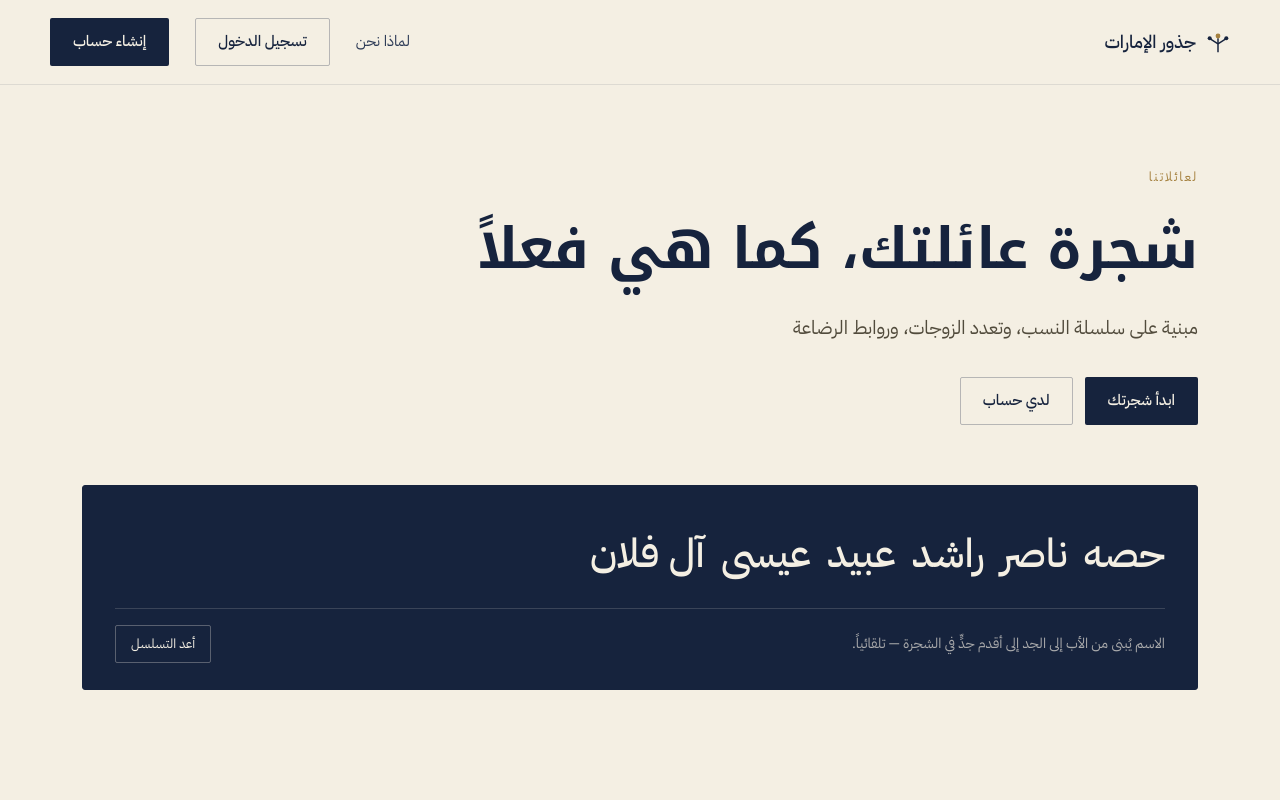
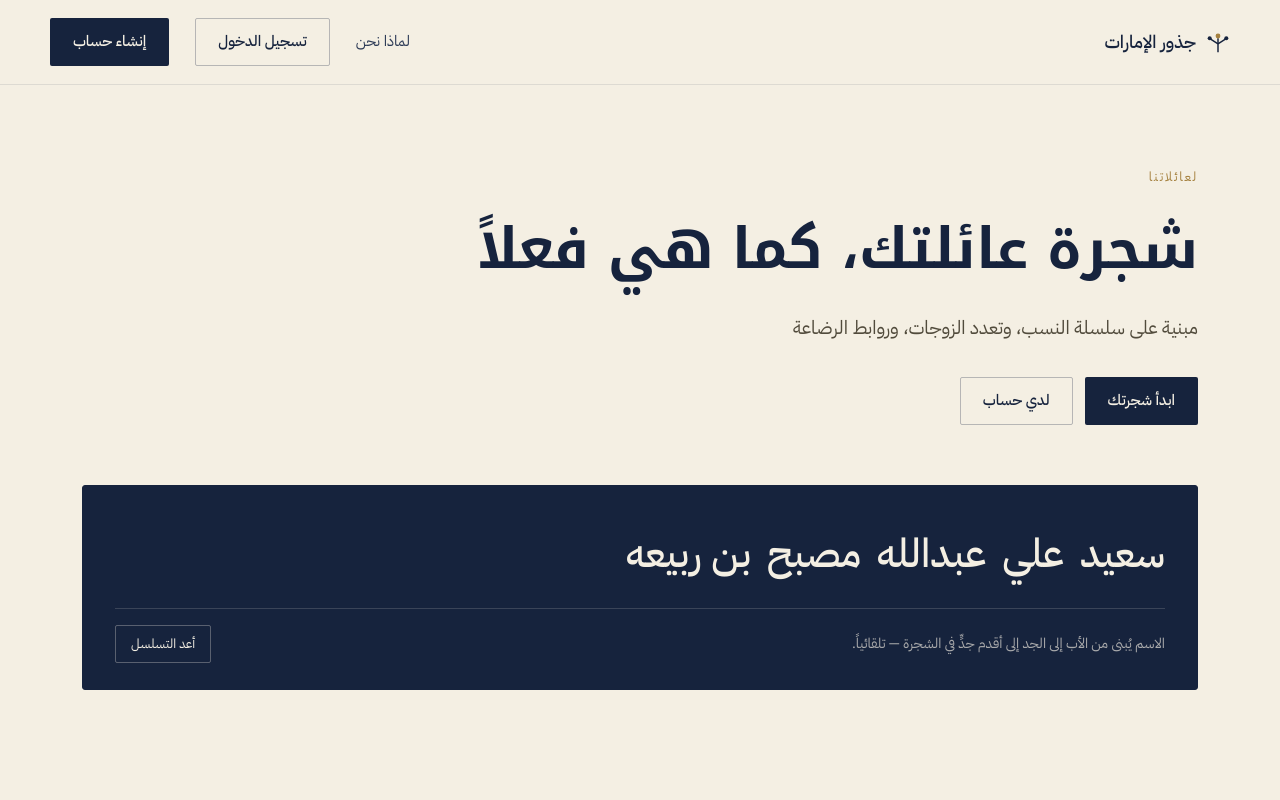
Before and after one commit to nrashidk/uae-roots-app, a React (Vite) app: page / in a window 1280 px wide. Shown: the top 800 px of the page. Built offline with nearby package versions, Linux system fonts and the light colour scheme; no server answers.

Commit message:
Add files via upload

```diff
--- a/src/pages/LandingPage.jsx
+++ b/src/pages/LandingPage.jsx
@@ -10,13 +10,14 @@ import "./LandingPage.css";
 // the Arabic placeholder for "so-and-so", the equivalent of Doe. A real tribal
 // or family name here would attach an invented lineage to actual people, and
 // any Arabic family name plausibly belongs to someone.
+// `rel` was dropped when the بن/بنت connectors were removed from the display;
+// nothing reads it, so the entries are plain names.
 const CHAIN = [
-  { rel: "", name: "حصه" },
-  { rel: "بنت", name: "ناصر" },
-  { rel: "بن", name: "راشد" },
-  { rel: "بن", name: "عبيد" },
-  { rel: "بن", name: "عيسى" },
-  { rel: "", name: "آل فلان" },
+  { name: "سعيد" },
+  { name: "علي" },
+  { name: "عبدالله" },
+  { name: "مصبح" },
+  { name: "بن ربيعه" },
 ];
 
 const CLAIMS = [
```
